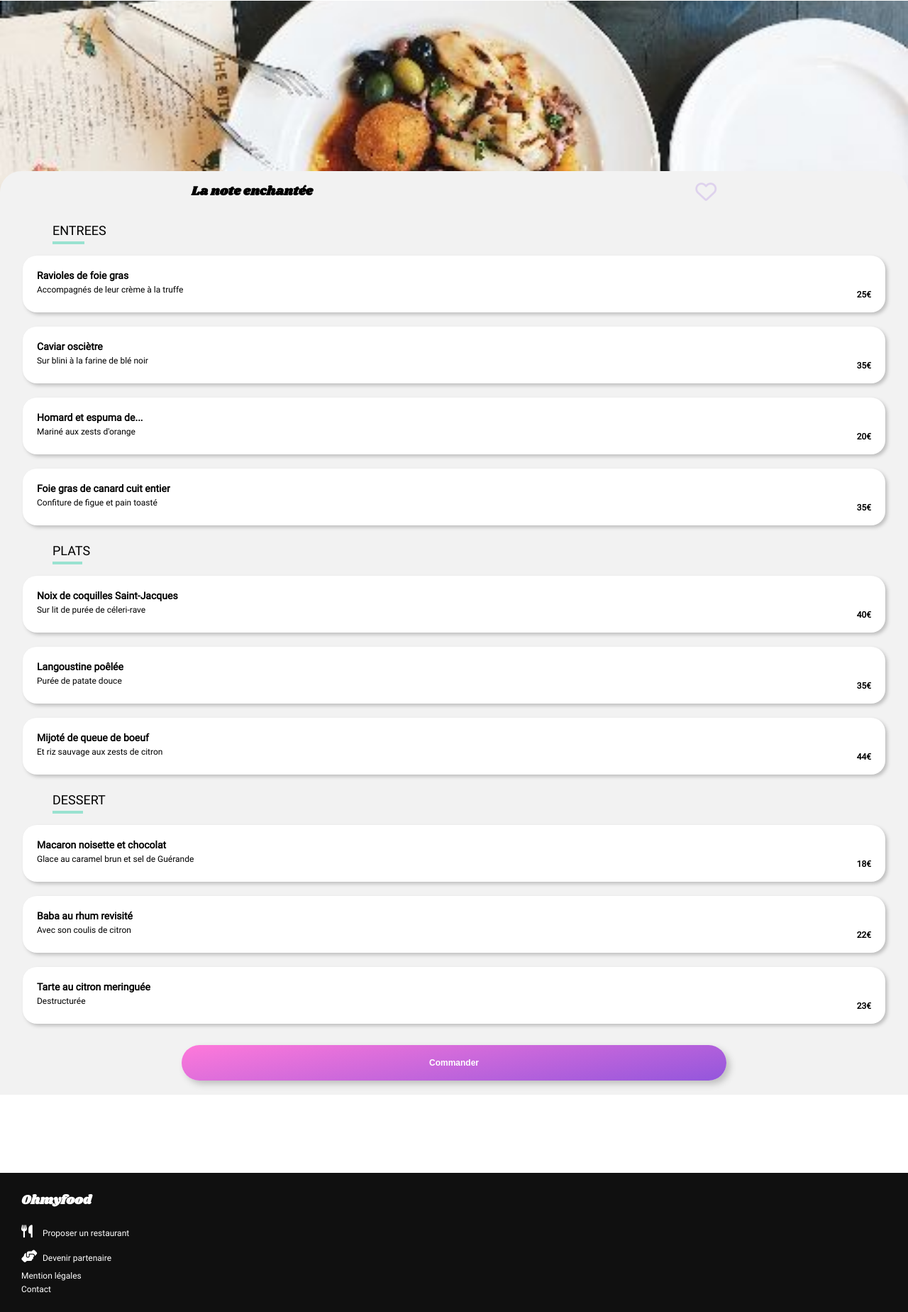
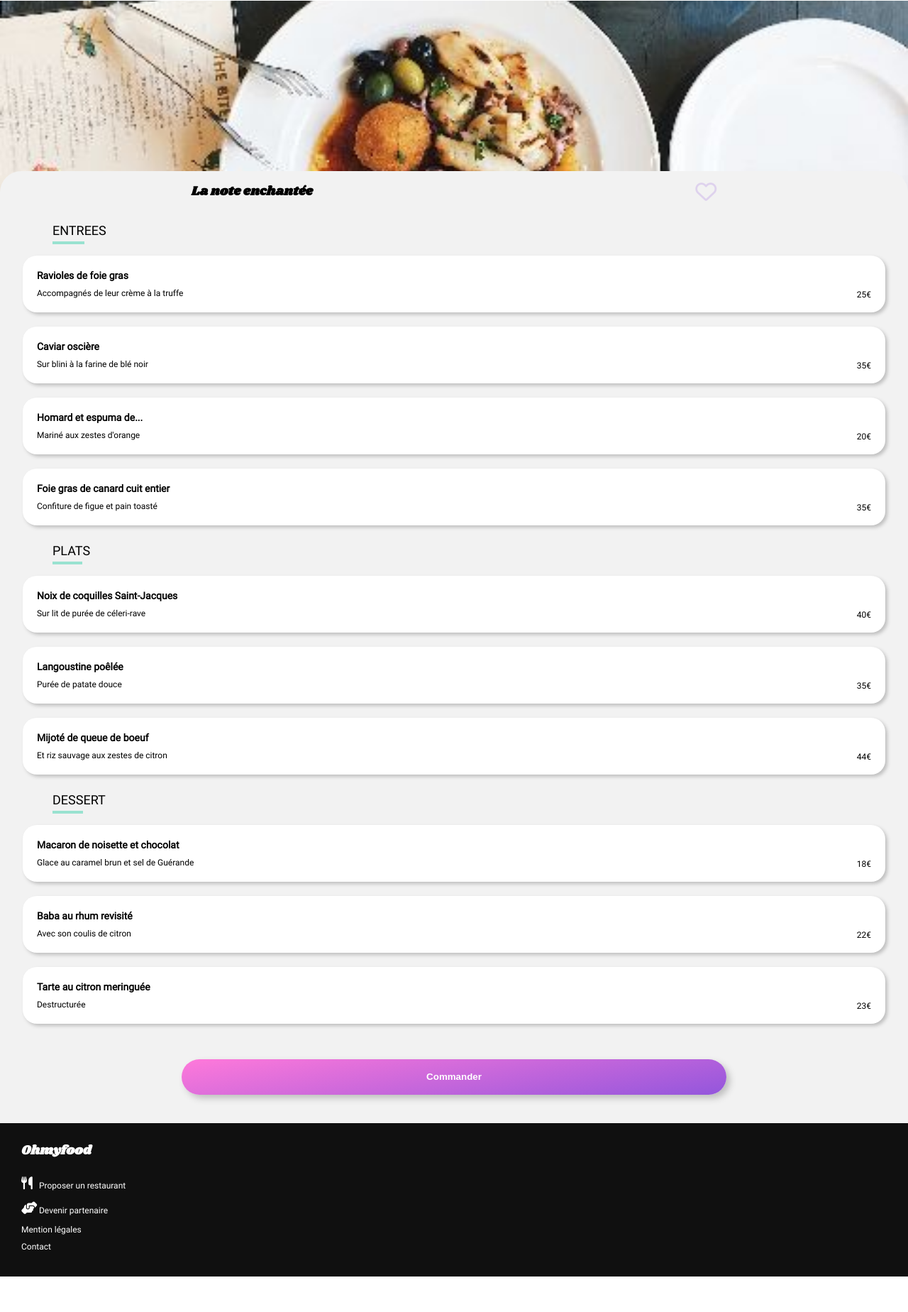
Before and after one commit to Chris5477/Ohmyfood, a website: page page2.html in a window 1280 px wide. Shown: the part 63-1911 px from the top of the page at 71% size. After the commit the page ends 1861 px from the top, so only its background shows below. Drawn offline with Linux system fonts and the light colour scheme.

Commit message:
Dernier ajustement de mise en page version mobile

```diff
--- a/page2.html
+++ b/page2.html
@@ -1,9 +1,9 @@
 <!DOCTYPE html>
 <html lang="fr">
 
-<head>
-    <meta charset="UTF-8">
-    <meta http-equiv="X-UA-Compatible" content="IE=edge">
+    <head>
+        <meta charset="UTF-8">
+        <meta http-equiv="X-UA-Compatible" content="IE=edge">
     <meta name="viewport" content="width=device-width, initial-scale=1.0">
     <link rel="stylesheet" href="main.css">
     <script src="https://kit.fontawesome.com/45e38e596f.js" crossorigin="anonymous"></script>
@@ -38,12 +38,13 @@
 
                 <div class="choix">
 
-                    <div class="choix__intitule">
+                    <label class="choix__intitule" for="select">
 
-                        <h3 class="choix__intitule--ellipse">Ravioles de foie gras</h3>
-                        <p class="choix__intitule--weight-txt choix__intitule--ellipse">Accompagnés de leur crème à la truffe</p>
+                        <input type="checkbox" id="select" />
+                        <span class="choix__intitule--name-font">Ravioles de foie gras</span>
+                        <span class="choix__intitule__description-font">Accompagnés de leur crème à la truffe</span>
 
-                    </div>
+                    </label>
 
                     <div class="bill">
 
@@ -65,12 +66,13 @@
 
                 <div class="choix">
 
-                    <div class="choix__intitule">
+                    <label class="choix__intitule" for="select2">
 
-                        <h3 class="choix__intitule--ellipse">Caviar osciètre</h3>
-                        <p class="choix__intitule--weight-txt choix__intitule--ellipse">Sur blini à la farine de blé noir</p>
+                        <input type="checkbox" id="select2" />
+                        <span class="choix__intitule--name-font">Caviar oscière</span>
+                        <span class="choix__intitule__description-font">Sur blini à la farine de blé noir</span>
 
-                    </div>
+                    </label>
 
                     <div class="bill">
 
@@ -92,11 +94,13 @@
 
                 <div class="choix">
 
-                    <div class="choix__intitule">
+                    <label class="choix__intitule" for="select3">
 
-                        <h3 class="choix__intitule--ellipse">Homard et espuma de...</h3>
-                        <p class="choix__intitule--weight-txt choix__intitule--ellipse">Mariné aux zests d'orange</p>
-                    </div>
+                        <input type="checkbox" id="select3" />
+                        <span class="choix__intitule--name-font">Homard et espuma de...</span>
+                        <span class="choix__intitule__description-font">Mariné aux zestes d'orange</span>
+
+                    </label>
 
                     <div class="bill">
 
@@ -118,12 +122,13 @@
 
                 <div class="choix">
 
-                    <div class="choix__intitule">
+                    <label class="choix__intitule" for="select4">
 
-                        <h3 class="choix__intitule--ellipse">Foie gras de canard cuit entier</h3>
-                        <p class="choix__intitule--weight-txt choix__intitule--ellipse">Confiture de figue et pain toasté</p>
+                        <input type="checkbox" id="select4" />
+                        <span class="choix__intitule--name-font">Foie gras de canard cuit entier</span>
+                        <span class="choix__intitule__description-font">Confiture de figue et pain toasté</span>
 
-                    </div>
+                    </label>
 
                     <div class="bill">
 
@@ -147,12 +152,13 @@
 
                 <div class="choix">
 
-                    <div class="choix__intitule">
+                    <label class="choix__intitule" for="select5">
 
-                        <h3 class="choix__intitule--ellipse">Noix de coquilles Saint-Jacques</h3>
-                        <p class="choix__intitule--weight-txt choix__intitule--ellipse">Sur lit de purée de céleri-rave</p>
+                        <input type="checkbox" id="select5" />
+                        <span class="choix__intitule--name-font">Noix de coquilles Saint-Jacques</span>
+                        <span class="choix__intitule__description-font">Sur lit de purée de céleri-rave</span>
 
-                    </div>
+                    </label>
 
                     <div class="bill">
 
@@ -174,12 +180,13 @@
 
                 <div class="choix">
 
-                    <div class="choix__intitule">
+                    <label class="choix__intitule" for="select6">
 
-                        <h3 class="choix__intitule--ellipse">Langoustine poêlée</h3>
-                        <p class="choix__intitule--weight-txt choix__intitule--ellipse">Purée de patate douce</p>
+                        <input type="checkbox" id="select6" />
+                        <span class="choix__intitule--name-font">Langoustine poêlée</span>
+                        <span class="choix__intitule__description-font">Purée de patate douce</span>
 
-                    </div>
+                    </label>
 
                     <div class="bill">
 
@@ -201,12 +208,13 @@
 
                 <div class="choix">
 
-                    <div class="choix__intitule">
+                    <label class="choix__intitule" for="select7">
 
-                        <h3 class="choix__intitule--ellipse">Mijoté de queue de boeuf</h3>
-                        <p class="choix__intitule--weight-txt choix__intitule--ellipse">Et riz sauvage aux zests de citron</p>
+                        <input type="checkbox" id="select7" />
+                        <span class="choix__intitule--name-font">Mijoté de queue de boeuf</span>
+                        <span class="choix__intitule__description-font">Et riz sauvage aux zestes de citron</span>
 
-                    </div>
+                    </label>
 
                     <div class="bill">
 
@@ -230,12 +238,13 @@
 
                 <div class="choix">
 
-                    <div class="choix__intitule">
+                    <label class="choix__intitule" for="select8">
 
-                        <h3 class="choix__intitule--ellipse">Macaron noisette et chocolat</h3>
-                        <p class="choix__intitule--weight-txt choix__intitule--ellipse">Glace au caramel brun et sel de Guérande</p>
+                        <input type="checkbox" id="select8" />
+                        <span class="choix__intitule--name-font">Macaron de noisette et chocolat</span>
+                        <span class="choix__intitule__description-font">Glace au caramel brun et sel de Guérande</span>
 
-                    </div>
+                    </label>
 
                     <div class="bill">
 
@@ -257,12 +266,13 @@
 
                 <div class="choix">
 
-                    <div class="choix__intitule">
+                    <label class="choix__intitule" for="select9">
 
-                        <h3 class="choix__intitule--ellipse">Baba au rhum revisité</h3>
-                        <p class="choix__intitule--weight-txt choix__intitule--ellipse">Avec son coulis de citron</p>
+                        <input type="checkbox" id="select9" />
+                        <span class="choix__intitule--name-font">Baba au rhum revisité</span>
+                        <span class="choix__intitule__description-font">Avec son coulis de citron</span>
 
-                    </div>
+                    </label>
 
                     <div class="bill">
 
@@ -284,12 +294,13 @@
 
                 <div class="choix">
 
-                    <div class="choix__intitule">
+                    <label class="choix__intitule" for="select10">
 
-                        <h3 class="choix__intitule--ellipse">Tarte au citron meringuée</h3>
-                        <p class="choix__intitule--weight-txt choix__intitule--ellipse">Destructurée</p>
+                        <input type="checkbox" id="select10" />
+                        <span class="choix__intitule--name-font">Tarte au citron meringuée</span>
+                        <span class="choix__intitule__description-font">Destructurée</span>
 
-                    </div>
+                    </label>
 
                     <div class="bill">
 
@@ -310,7 +321,7 @@
                 </div>
 
                     <input class="order" type="submit" value="Commander" />
-            </form>
+                </form>
 
         </section>
 
--- a/sass/components/_logo.scss
+++ b/sass/components/_logo.scss
@@ -15,8 +15,8 @@
 .fa-utensils::before, .fa-hands-helping::before{
     color: white;
     display: inline-flex;
-    width: 30px;
-    height: 30px;
+    width: 25px;
+    height: 25px;
     @include flexing(flex-start,center);
 }
 
@@ -36,7 +36,7 @@
     opacity: 0.2;
 }
 
-.heart-nofill:hover{
+.heart-nofill:active{
     animation: fill 0.6s ease-out forwards;
 }
 
--- a/sass/layout/_footer.scss
+++ b/sass/layout/_footer.scss
@@ -1,16 +1,15 @@
 .footer{
     background-color:$colorfooter;
-    @include size-container(100%, auto);
-    @include flexing(center, flex-start);
+    display: flex;
     flex-direction: column;
-    padding-bottom: 20px;
+    padding-bottom: 30px;
     h1{
     font-size: 18px;
     @include padding(10px, 0, 0, 30px);
     color: $white;
     }
     a{
-        @include padding(0px,0, 5px, 30px);
+        @include padding(5px,0, 5px, 30px);
         color: $white;
     }
 }
--- a/sass/page/_acceuil.scss
+++ b/sass/page/_acceuil.scss
@@ -1,14 +1,9 @@
-section{
-    margin-bottom: 50px;
-}
-
 h2{
     margin-left: 20px;
 }
 
 .explore{
     @include size-container(100%, auto);
-    @include padding(0,0,30px,0);
     @include flexing;
     background-color: $bg-component;
     text-align: center;
@@ -33,6 +28,7 @@ h2{
      .indication{
         width: 85%;
         margin: auto;
+        padding-top: 40px;
         p{
             font-size: 18px;
             font-weight: 300;
@@ -45,6 +41,7 @@ h2{
 }
 .tuto{
     @include size-container(100%, auto);
+    margin-top: 30px;
     .steep{
         @include size-container(85%, 50px);
         @include flexing;
@@ -78,7 +75,7 @@ h2{
 
 .restaurants{
     @include size-container(100%, auto);
-    @include padding(20px, 0, 20px, 0);
+    @include padding(20px, 0, 40px, 0);
     background-color: $bg-component;
 }
    .cards{
--- a/sass/page/_pages.scss
+++ b/sass/page/_pages.scss
@@ -1,3 +1,4 @@
+
 .resto{
 @include menu-resto;
 @include size-container(100%,300px);
@@ -9,6 +10,7 @@ background-position: center center;
     @include border-round(30px, 30px, 0,0);
     position: relative;
     bottom: 60px;
+    margin-bottom: -60px;
     &__name{
         @include flexing(space-around, center);
         @include size-container(100%, auto);
@@ -16,7 +18,6 @@ background-position: center center;
 }
 
 .form-menu{
-    @include size-container(100%, auto);
     @include flexing;
     flex-direction: column;
     > h2{
@@ -32,31 +33,37 @@ background-position: center center;
 
 .choix{
     background-color:$white;
-    @include flexing(space-between, center);
+    display: flex;
     @include size-container(95%, 80px);
     @include marging(10px, auto);
     @include shadow(3px,3px,5px,$color-shadow);
     @extend %border-circle;
-    font-weight: bold;
-    position: relative;
     animation: writing-menu 1.5s ease-out forwards;
     transform-origin: 50% bottom;
     overflow: hidden;
     opacity: 0;
     &__intitule{
-        padding-left: 20px;
+        width: 100%;
+        @include padding(20px,0px,20px,20px);
         overflow: hidden;
         text-overflow: ellipsis;
         white-space: nowrap;
-        &--weight-txt{
-            font-weight: 300;
-            @include marging(5px, 0);
-        }&--ellipse{
+        & > span{
+            display: block;
             overflow: hidden;
             text-overflow: ellipsis;
             white-space: nowrap;
         }
+        &--name-font{
+            font-weight: bold;
+            font-size: 14px;
+            margin-bottom: 10px;
+        }
+        &--description-font{
+            font-weight: 300;
+            font-size: 12px;
 
+        }
     }
 }
 
@@ -99,7 +106,7 @@ background-position: center center;
     }
 }
 
-.choix:hover > .bill{
+.choix:active > .bill{
     transform: translateX(0px);
     padding-left: 40px;
     transition: 1s;
@@ -108,3 +115,8 @@ background-position: center center;
         transition: 0.7s 0.2s;
     }
 }
+
+
+[type="checkbox"]{
+    display: none;
+}
--- a/sass/utils/_extension.scss
+++ b/sass/utils/_extension.scss
@@ -6,9 +6,8 @@
     @include degrade-color(170deg, $color-secondary, $color-primary, 1);
     @include size-container(60%, 50px);
     @include shadow(5px, 5px, 10px, $color-shadow);
-    @include marging(20px,auto);
+    @include marging(40px, 0);
     color: #FFF;
-    font-size: 12px;
     font-weight: bold;
     border: none;
     outline: none;
```
Also changed, not shown: page1.html (+49 -36 lines), page3.html (+46 -44 lines), page4.html (+45 -36 lines), main.css, 1 other file.
